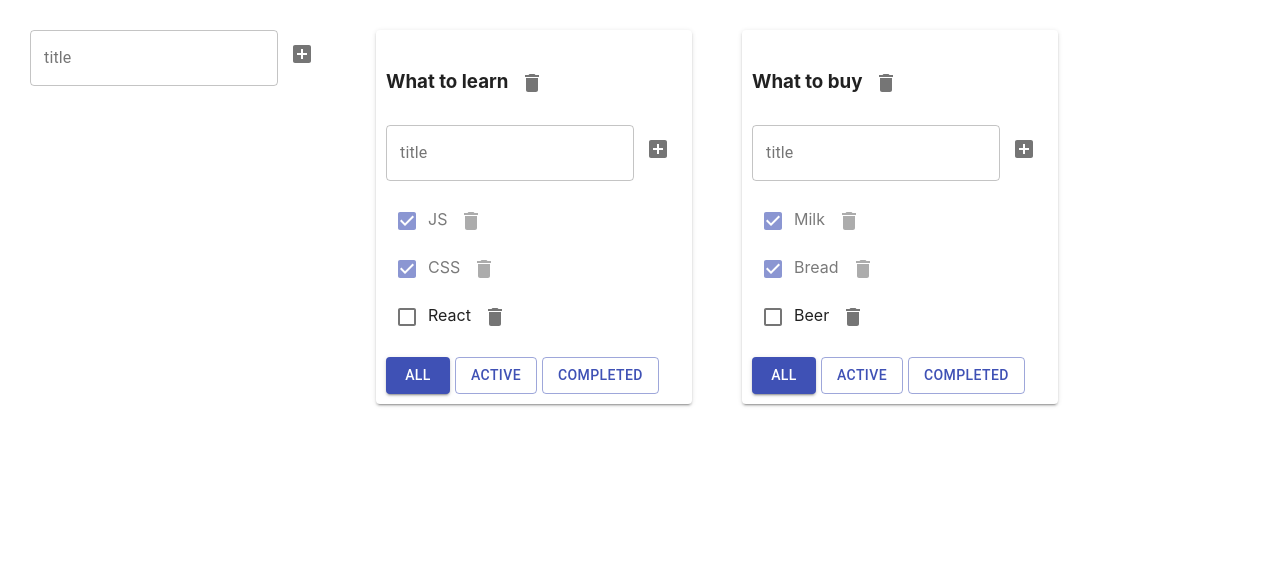
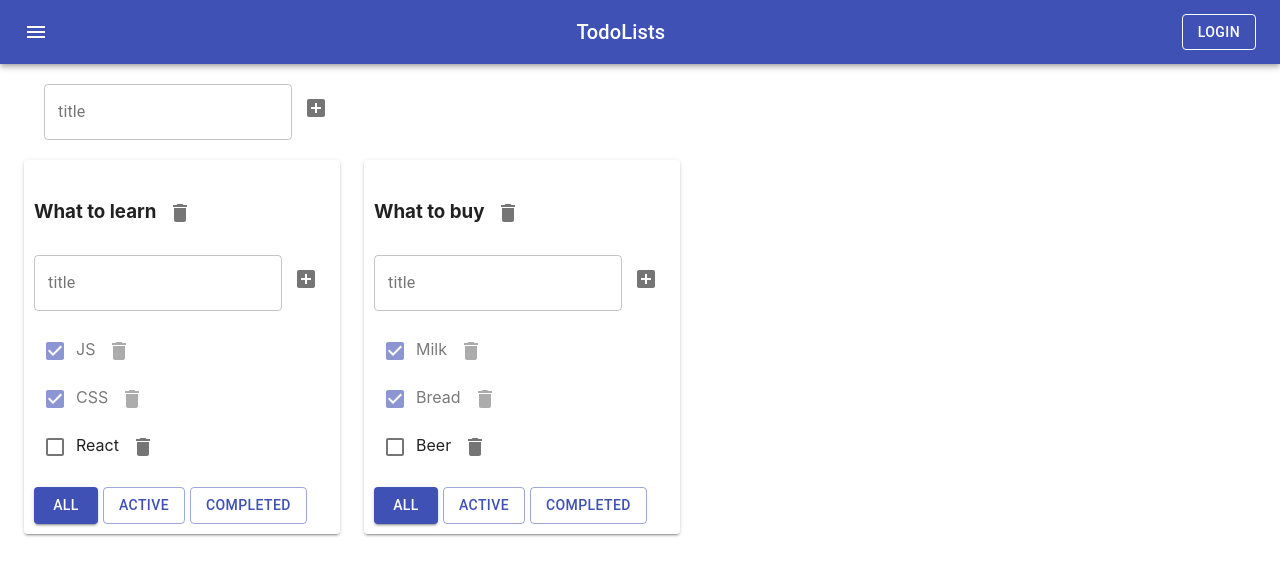
Before and after one commit to KirillDolzhenkov/todo-app, a React (Create React App) app: page / in a window 1280 px wide. Shown: the top 576 px of the page. Built offline with nearby package versions, Linux system fonts and the light colour scheme.

Commit message:
deleted basic CSS & added material-ui styles to App component

```diff
--- a/src/App.css
+++ b/src/App.css
@@ -1,3 +1,4 @@
+/*
 .App {
   padding: 30px;
   display: flex;
@@ -6,6 +7,7 @@
 .App > div {
   margin-right: 50px;
 }
+*/
 
 
 .error {
--- a/src/App.tsx
+++ b/src/App.tsx
@@ -3,7 +3,7 @@ import { v1 } from 'uuid';
 import './App.css';
 import {TasksType, Todolist} from "./Todolist";
 import {AddItemForm} from "./AddItemForm";
-import {AppBar, Button, Grid, IconButton, Paper, Toolbar, Typography} from "@material-ui/core";
+import {AppBar, Button, Container, Grid, IconButton, Paper, Toolbar, Typography} from "@material-ui/core";
 import { Menu } from '@material-ui/icons';
 
 export type FilterValueType = "all"| "active"| "completed"
@@ -92,7 +92,7 @@ function App() {
 
         <div className="App">
 
-            {/*<AppBar position="static">
+            <AppBar position="static">
                 <Toolbar style={{justifyContent: "space-between"}}>
                     <IconButton edge="start" color="inherit" aria-label="menu">
                         <Menu/>
@@ -102,9 +102,14 @@ function App() {
                     </Typography>
                     <Button color="inherit" variant={"outlined"}>Login</Button>
                 </Toolbar>
-            </AppBar>*/}
+            </AppBar>
 
+            <Container fixed>
+                <Grid container style={{padding: "20px"}}>
                     <AddItemForm addItem={AddTodolist}/>
+                </Grid>
+
+                <Grid container spacing={3} >
                     {
                         todoListsData.map(tl => {
                             let TasksForTodolist = tasksData[tl.id];
@@ -136,6 +141,11 @@ function App() {
                             )
                         })
                     }
+                </Grid>
+
+            </Container>
+
+
         </div>
     );
 }
```
Lines whose indentation alone changed are shown as unchanged.
